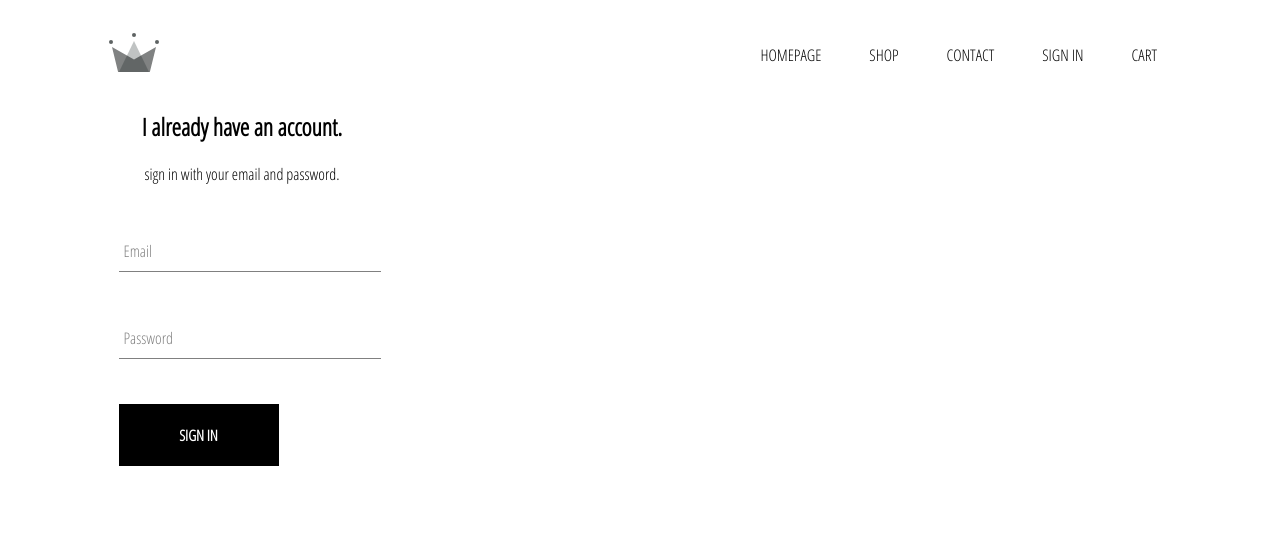
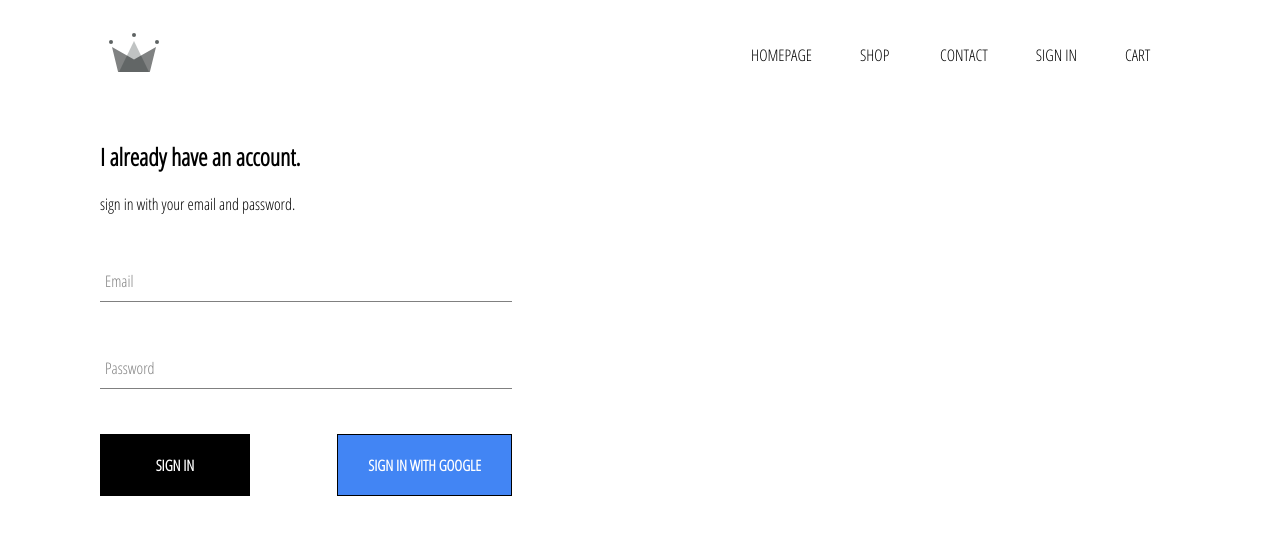
Before and after one commit to mbalazy/crwn-clothing, a React (Create React App) app: page /signin in a window 1280 px wide. Shown: the top 534 px of the page. Built offline with nearby package versions, Linux system fonts and the light colour scheme; no server answers.

Commit message:
add firebase, singIn and singOut foncionality

```diff
--- a/src/App.js
+++ b/src/App.js
@@ -1,4 +1,4 @@
-import React from 'react';
+import React, { Component } from 'react';
 import { Route, Switch } from 'react-router-dom';
 import './App.scss';
 
@@ -6,11 +6,34 @@
 import HomePage from './pages/homepage/homepage.component';
 import ShopPage from './pages/shop/shop.comonent';
 import SignInAndSignUp from './pages/sign-in-and-sing-up/sign-in-and-sign-up.component';
+import { auth } from './firebase/firebase.utils';
 
-function App() {
+class App extends Component {
+  constructor() {
+    super();
+
+    this.state = {
+      currentUser: null
+    };
+  }
+
+  unsubscribeFromAuth = null; //onAuthStateChanged return a fn, when it call it closes subscription
+
+  componentDidMount() {
+    this.unsubscribeFromAuth = auth.onAuthStateChanged(user => {
+      this.setState({ currentUser: user });
+    });
+  }
+
+  componentWillUnmount() {
+    this.unsubscribeFromAuth();
+  }
+
+  render() {
+    const { currentUser } = this.state;
     return (
       <div>
-      <Header />
+        <Header currentUser={currentUser} />
         <Switch>
           <Route exact path="/" component={HomePage} />
           <Route exact path="/shop" component={ShopPage} />
@@ -19,5 +42,6 @@
       </div>
     );
   }
+}
 
 export default App;
--- a/src/App.scss
+++ b/src/App.scss
@@ -3,7 +3,12 @@
   padding: 20px 50px;
 }
 
-a {
+* {
+  box-sizing: border-box;
+}
+
+a,
+.likeALink {
   color: inherit;
   text-decoration: none;
 
--- a/src/components/custom-button/custom-button.component.jsx
+++ b/src/components/custom-button/custom-button.component.jsx
@@ -1,8 +1,11 @@
 import React from 'react';
 import './custom-button.style.scss';
-function CustomButton({ children, ...otherProps }) {
+function CustomButton({ children, isGoogleSignIn, ...otherProps }) {
   return (
-    <button className="custom-button" {...otherProps}>
+    <button
+      className={`${isGoogleSignIn ? 'isGoogleSignIn ' : ''}custom-button`}
+      {...otherProps}
+    >
       {children}
     </button>
   );
--- a/src/components/custom-button/custom-button.style.scss
+++ b/src/components/custom-button/custom-button.style.scss
@@ -5,10 +5,10 @@
   background-color: black;
   padding: 20px 30px;
   width: auto;
-  min-width: 160px;
+  min-width: 150px;
   border: 1px solid black;
   cursor: pointer;
-  transform: all 0.2s;
+  transition: all 0.1s;
   text-transform: uppercase;
   font-weight: bolder;
   // line-height: 50px;
@@ -27,4 +27,15 @@
   &:active {
     transform: scale(0.98);
   }
+  &.isGoogleSignIn {
+    background-color: #4285f4;
+    transition: all 0.1s;
+
+    &:hover,
+    &:focus {
+      color: white;
+      background-color: #357ae8;
+      border: none;
+    }
+  }
 }
--- a/src/components/header/header.component.jsx
+++ b/src/components/header/header.component.jsx
@@ -1,9 +1,10 @@
 import React from 'react';
+import './header.style.scss';
 import { Link } from 'react-router-dom';
 import { ReactComponent as Logo } from '../../assets/crown.svg';
-import './header.style.scss';
+import { auth } from '../../firebase/firebase.utils';
 
-const Header = () => (
+const Header = ({ currentUser }) => (
   <div className="header">
     <Link className="logo-container" to="/">
       <Logo className="logo" />
@@ -19,9 +20,16 @@
       <Link className="option" to="/contact">
         CONTACT
       </Link>
-      <Link className="option" to="/signin">
-        SIGN IN
-      </Link>
+      {currentUser ? (
+        <div className="option" onClick={() => auth.signOut()}>
+          SIGN OUT
+        </div>
+      ) : (
+        <Link className="option" to="/signin">
+          SIGN IN
+        </Link>
+      )}
+
       <Link className="option" to="/cart">
         CART
       </Link>
--- a/src/components/header/header.style.scss
+++ b/src/components/header/header.style.scss
@@ -17,6 +17,7 @@
     justify-content: flex-end;
 
     .option {
+      min-width: 60px;
       margin-right: 20px;
       padding: 8px 14px;
       transition: transform 0.2s;
@@ -27,6 +28,7 @@
 
       &:hover {
         transform: translateY(2px);
+        cursor: pointer;
       }
     }
   }
--- a/src/components/sign-in/sign-in.component.jsx
+++ b/src/components/sign-in/sign-in.component.jsx
@@ -1,7 +1,10 @@
 import React, { Component } from 'react';
 import './sign-in.style.scss';
+
 import FormInput from '../form-input/form-input.component';
 import CustomButton from '../custom-button/custom-button.component';
+
+import { signInWithGoogle } from '../../firebase/firebase.utils';
 
 class SignIn extends Component {
   constructor(props) {
@@ -51,7 +54,12 @@
             autoComplete="off"
             // autoComplete="current-password" TODO
           />
-          <CustomButton type="submit"> Sign In</CustomButton>
+          <div className="buttons">
+            <CustomButton type="submit"> Sign In</CustomButton>
+            <CustomButton isGoogleSignIn onClick={signInWithGoogle}>
+              Sign In with Google
+            </CustomButton>
+          </div>
         </form>
       </div>
     );
--- a/src/components/sign-in/sign-in.style.scss
+++ b/src/components/sign-in/sign-in.style.scss
@@ -1,11 +1,16 @@
 .sign-in {
-  width: 30vw;
+  width: 40vw;
+  padding: 30px 50px;
   min-width: 260px;
   display: flex;
   flex-direction: column;
-  align-items: center;
 
   .title {
     margin: 10px 0;
   }
+
+  .buttons {
+    display: flex;
+    justify-content: space-between;
+  }
 }
--- /dev/null
+++ b/src/firebase/firebase.utils.js
@@ -0,0 +1,25 @@
+import firebase from 'firebase/app';
+import 'firebase/firestore';
+import 'firebase/auth';
+
+const config = {
+  apiKey: 'AIzaSyCfFVpM-evvZLce7p_qdjVc14DVrGVGbm4',
+  authDomain: 'crwn-db-7657e.firebaseapp.com',
+  databaseURL: 'https://crwn-db-7657e.firebaseio.com',
+  projectId: 'crwn-db-7657e',
+  storageBucket: 'crwn-db-7657e.appspot.com',
+  messagingSenderId: '810329596136',
+  appId: '1:810329596136:web:08d6cc64abc17d8f3ce95d',
+  measurementId: 'G-E8Y0J2Q2X7'
+};
+
+firebase.initializeApp(config);
+
+export const auth = firebase.auth();
+export const firestore = firebase.firestore();
+
+const provider = new firebase.auth.GoogleAuthProvider();
+provider.setCustomParameters({ prompt: 'select_account' });
+export const signInWithGoogle = () => auth.signInWithPopup(provider);
+
+export default firebase;
```
Lines whose indentation alone changed are shown as unchanged.
